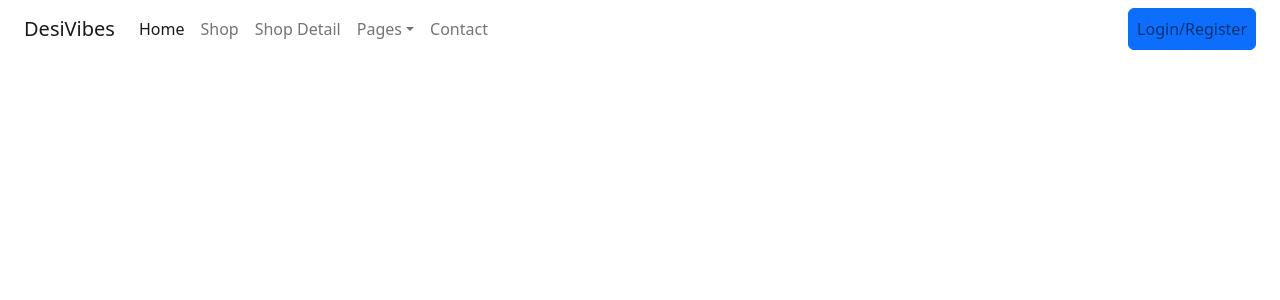
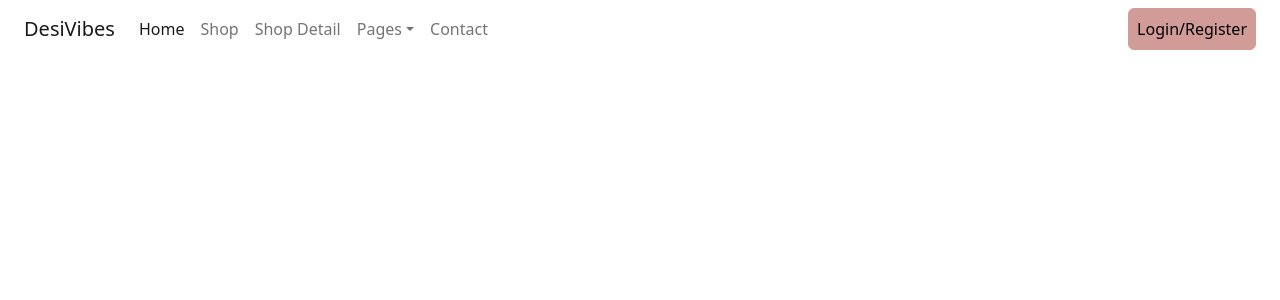
Before and after one commit to sd8capricon/DesiVibes, a React (Vite) app: page / in a window 1280 px wide. Shown: the top 300 px of the page. Built offline with nearby package versions, Linux system fonts and the light colour scheme; no server answers.

Commit message:
changed primary btn color

```diff
--- a/src/App.jsx
+++ b/src/App.jsx
@@ -4,7 +4,7 @@ import AuthContextProvider from './contexts/AuthContext'
 import 'bootstrap/dist/css/bootstrap.min.css'
 import 'bootstrap/dist/js/bootstrap.bundle.min.js'
 import 'bootstrap-icons/font/bootstrap-icons.css'
-// import './style.css'
+import './style.css'
 
 import Home from './pages/home'
 import Auth from './pages/auth'
--- a/src/pages/product.jsx
+++ b/src/pages/product.jsx
@@ -2,7 +2,7 @@ import { useEffect, useState } from "react"
 import { useParams } from "react-router-dom"
 import { db } from "../firebase-config"
 import { useAuth } from "../contexts/AuthContext"
-import { collection, doc, endAt, getDoc, getDocs, orderBy, query, startAt, updateDoc, where } from 'firebase/firestore'
+import { doc, getDoc, updateDoc } from 'firebase/firestore'
 
 import Navbar from "../components/Navbar"
 import RadioInput from "../components/product/radio-input"
@@ -25,7 +25,7 @@ export default function Product({ children }) {
             const docRef = doc(db, "users", currentUser.uid);
             const res = await getDoc(docRef)
             let cart = res.data().cart
-            cart = [...cart, { product_id: product_id.id, size: form.size.value, color: form.color.value, quantity: quantity }]
+            cart = [...cart, { product_id: product_id.id, size: form.size.value, color: form.color.value, quantity: quantity, price: product.price * quantity, price_per_unit: product.price }]
             await updateDoc(docRef, { cart })
         }
         else {
--- /dev/null
+++ b/src/style.css
@@ -0,0 +1,11 @@
+.btn-primary {
+    color: #000 !important;
+    background-color: #D19C97 !important;
+    border-color: #D19C97 !important;
+}
+
+.btn-primary:hover {
+    color: #000;
+    background-color: #c17a74;
+    border-color: #c17a74;
+}
```
